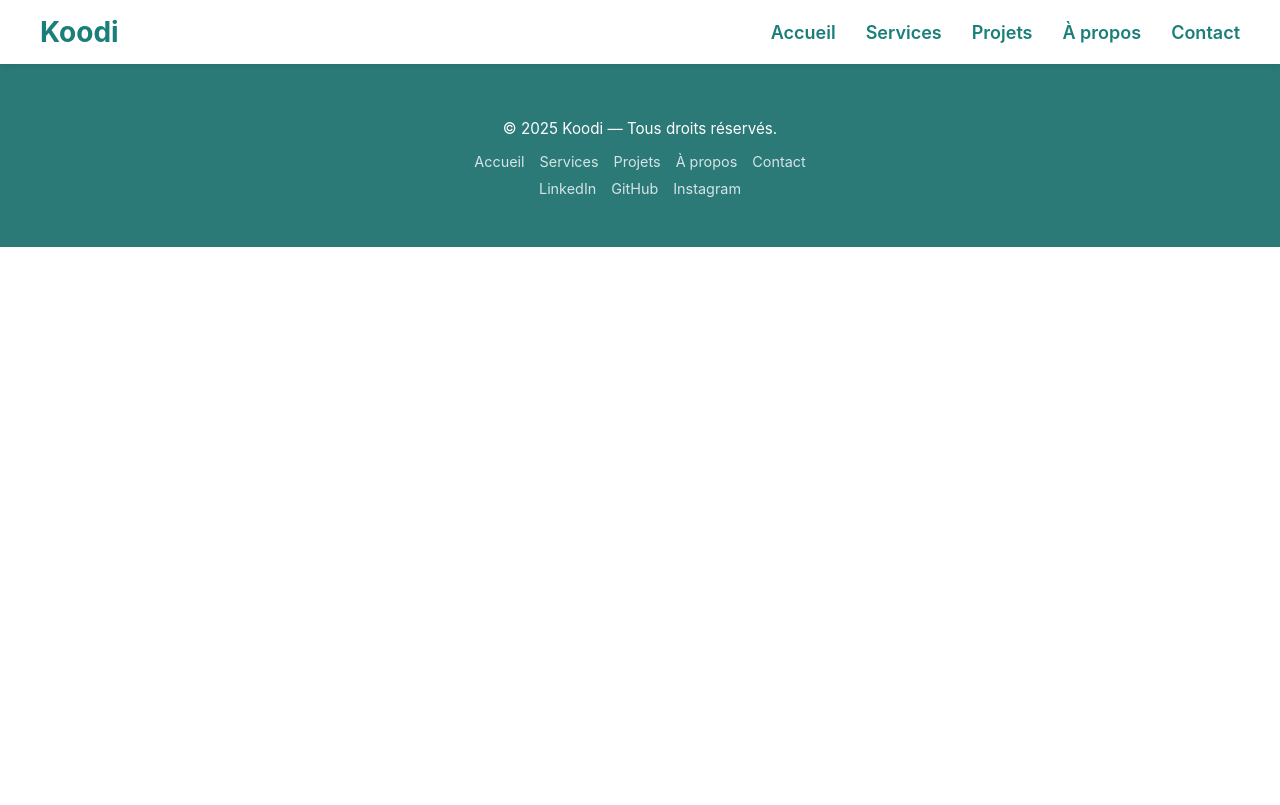
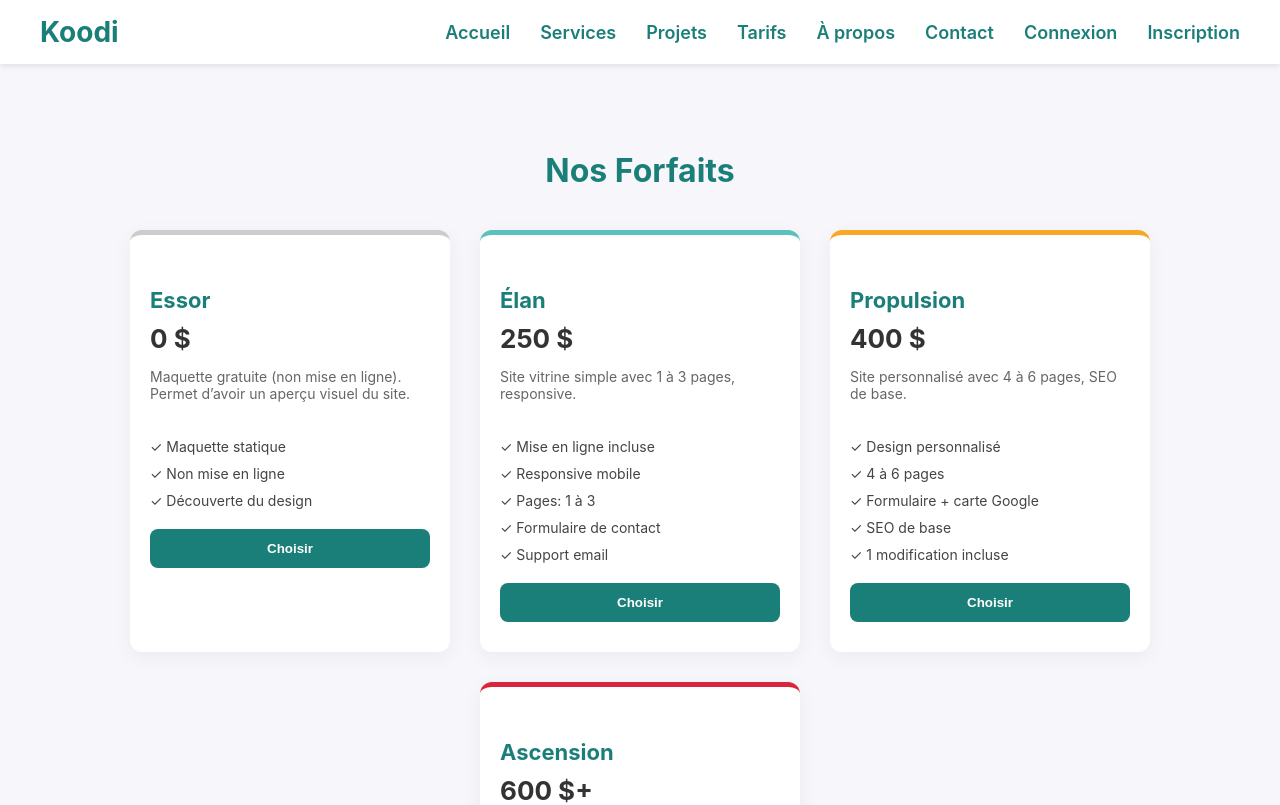
Before and after one commit to mirai12d/Projet_developpement_siteweb, a React (Create React App) app: page /tarifs in a window 1280 px wide. Shown: the top 805 px of the page. Built offline with nearby package versions, Linux system fonts and the light colour scheme.

Commit message:
ajout de tarifs + page connexion et inscription

```diff
--- a/src/App.jsx
+++ b/src/App.jsx
@@ -1,5 +1,6 @@
 import { BrowserRouter as Router, Routes, Route } from "react-router-dom";
 import ScrollToTop from './components/ScrollToTop';
+import Tarifs from './components/Tarifs';
 import Accueil from './components/Accueil';
 import Services from './components/Services';
 import Projects from './components/Projects';
@@ -7,6 +8,8 @@ import About from './components/About';
 import Contact from './components/Contact';
 import Header from './components/Header';
 import Footer from './components/Footer';
+import Login from './components/Login';
+import Signup from './components/Signup';
 
 function App() {
   return (
@@ -14,6 +17,9 @@ function App() {
       <ScrollToTop /> {/* ← UTILISÉ ici */}
       <Header />
       <Routes>
+      <Route path="/tarifs" element={<Tarifs />} />
+      <Route path="/login" element={<Login />} />
+      <Route path="/signup" element={<Signup />} />
         <Route path="/" element={<Accueil />} />
         <Route path="/services" element={<Services />} />
         <Route path="/projects" element={<Projects />} />
--- a/src/components/Footer.jsx
+++ b/src/components/Footer.jsx
@@ -11,6 +11,7 @@ const Footer = () => {
   <Link to="/">Accueil</Link>
   <Link to="/services">Services</Link>
   <Link to="/projects">Projets</Link>
+  <Link to="/tarifs">Tarifs</Link>
   <Link to="/about">À propos</Link>
   <Link to="/contact">Contact</Link>
 </div>
--- a/src/components/Header.jsx
+++ b/src/components/Header.jsx
@@ -11,11 +11,15 @@ function Header() {
         </div>
         <nav>
           <ul className="nav-links">
-            <li><Link to="/">Accueil</Link></li>
-            <li><Link to="/services">Services</Link></li>
-            <li><Link to="/projects">Projets</Link></li>
-            <li><Link to="/about">À propos</Link></li>
-            <li><Link to="/contact">Contact</Link></li>
+            <li><Link to="/" className="nav-item">Accueil</Link></li>
+            <li><Link to="/services" className="nav-item">Services</Link></li>
+            <li><Link to="/projects" className="nav-item">Projets</Link></li>
+            <li><Link to="/tarifs" className="nav-item">Tarifs</Link></li>
+            <li><Link to="/about" className="nav-item">À propos</Link></li>
+            <li><Link to="/contact" className="nav-item">Contact</Link></li>
+            <li><Link to="/login" className="nav-item">Connexion</Link></li>
+            <li><Link to="/signup" className="nav-item">Inscription</Link></li>
+
           </ul>
         </nav>
       </div>
--- /dev/null
+++ b/src/components/Login.css
@@ -0,0 +1,49 @@
+.auth-container {
+    max-width: 400px;
+    margin: 80px auto;
+    background: #ffffff;
+    padding: 40px 30px;
+    border-radius: 10px;
+    box-shadow: 0 8px 24px rgba(0, 0, 0, 0.05);
+    text-align: center;
+  }
+
+  .auth-container h2 {
+    margin-bottom: 20px;
+    color: #1b7f79;
+  }
+
+  .auth-container form {
+    display: flex;
+    flex-direction: column;
+  }
+
+  .auth-container input {
+    padding: 12px;
+    margin-bottom: 15px;
+    border: 1px solid #ccc;
+    border-radius: 8px;
+    font-size: 14px;
+  }
+
+  .auth-container button {
+    background-color: #1b7f79;
+    color: #fff;
+    border: none;
+    padding: 12px;
+    border-radius: 8px;
+    font-weight: bold;
+    font-size: 15px;
+    cursor: pointer;
+    transition: background 0.3s ease;
+  }
+
+  .auth-container button:hover {
+    background-color: #14665f;
+  }
+
+  .message {
+    margin-top: 15px;
+    font-size: 14px;
+    color: #555;
+  }
--- /dev/null
+++ b/src/components/Login.jsx
@@ -0,0 +1,45 @@
+import React, { useState } from 'react';
+import './Login.css';
+
+const Login = () => {
+  const [email, setEmail] = useState('');
+  const [password, setPassword] = useState('');
+  const [message, setMessage] = useState('');
+
+  const handleLogin = (e) => {
+    e.preventDefault();
+
+    const savedEmail = localStorage.getItem('userEmail');
+    const savedPassword = localStorage.getItem('userPassword');
+
+    if (email === savedEmail && password === savedPassword) {
+      setMessage("Connexion réussie !");
+    } else {
+      setMessage("Email ou mot de passe incorrect.");
+    }
+  };
+
+  return (
+    <div className="auth-container">
+      <h2>Connexion</h2>
+      <form onSubmit={handleLogin}>
+        <input
+          type="email"
+          placeholder="Adresse email"
+          value={email}
+          onChange={(e) => setEmail(e.target.value)}
+        />
+        <input
+          type="password"
+          placeholder="Mot de passe"
+          value={password}
+          onChange={(e) => setPassword(e.target.value)}
+        />
+        <button type="submit">Se connecter</button>
+      </form>
+      {message && <p className="message">{message}</p>}
+    </div>
+  );
+};
+
+export default Login;
--- /dev/null
+++ b/src/components/Signup.css
@@ -0,0 +1,49 @@
+.auth-container {
+    max-width: 400px;
+    margin: 80px auto;
+    background: #ffffff;
+    padding: 40px 30px;
+    border-radius: 10px;
+    box-shadow: 0 8px 24px rgba(0, 0, 0, 0.05);
+    text-align: center;
+  }
+
+  .auth-container h2 {
+    margin-bottom: 20px;
+    color: #1b7f79;
+  }
+
+  .auth-container form {
+    display: flex;
+    flex-direction: column;
+  }
+
+  .auth-container input {
+    padding: 12px;
+    margin-bottom: 15px;
+    border: 1px solid #ccc;
+    border-radius: 8px;
+    font-size: 14px;
+  }
+
+  .auth-container button {
+    background-color: #1b7f79;
+    color: #fff;
+    border: none;
+    padding: 12px;
+    border-radius: 8px;
+    font-weight: bold;
+    font-size: 15px;
+    cursor: pointer;
+    transition: background 0.3s ease;
+  }
+
+  .auth-container button:hover {
+    background-color: #14665f;
+  }
+
+  .message {
+    margin-top: 15px;
+    font-size: 14px;
+    color: #555;
+  }
--- /dev/null
+++ b/src/components/Signup.jsx
@@ -0,0 +1,40 @@
+import React, { useState } from 'react';
+import './Signup.css';
+
+const Signup = () => {
+  const [formData, setFormData] = useState({
+    nom: '',
+    prenom: '',
+    email: '',
+    motDePasse: '',
+    telephone: '',
+    entreprise: '',
+  });
+
+  const handleChange = (e) => {
+    setFormData({...formData, [e.target.name]: e.target.value });
+  };
+
+  const handleSubmit = (e) => {
+    e.preventDefault();
+    console.log('Inscription :', formData);
+    // Tu peux remplacer ce console.log par une requête API
+  };
+
+  return (
+    <div className="auth-container">
+      <h2>Inscription</h2>
+      <form onSubmit={handleSubmit}>
+        <input type="text" name="nom" placeholder="Nom" onChange={handleChange} required />
+        <input type="text" name="prenom" placeholder="Prénom" onChange={handleChange} required />
+        <input type="email" name="email" placeholder="Adresse email" onChange={handleChange} required />
+        <input type="password" name="motDePasse" placeholder="Mot de passe" onChange={handleChange} required />
+        <input type="tel" name="telephone" placeholder="Téléphone" onChange={handleChange} />
+        <input type="text" name="entreprise" placeholder="Nom de l'entreprise (facultatif)" onChange={handleChange} />
+        <button type="submit">Créer un compte</button>
+      </form>
+    </div>
+  );
+};
+
+export default Signup;
--- /dev/null
+++ b/src/components/Tarifs.css
@@ -0,0 +1,110 @@
+.tarifs-container {
+    padding: 60px 20px;
+    background-color: #f7f7fb;
+    text-align: center;
+  }
+
+  .tarifs-title {
+    font-size: 32px;
+    color: #1b7f79;
+    margin-bottom: 40px;
+  }
+
+  .forfaits-grid {
+    display: flex;
+    flex-wrap: wrap;
+    justify-content: center;
+    gap: 30px;
+  }
+
+  .forfait-card {
+    background: white;
+    border-radius: 12px;
+    box-shadow: 0 5px 20px rgba(0,0,0,0.05);
+    width: 280px;
+    padding: 30px 20px;
+    transition: transform 0.3s ease;
+    text-align: left;
+    position: relative;
+  }
+
+  .forfait-card:hover {
+    transform: translateY(-5px);
+  }
+
+  .forfait-card h3 {
+    font-size: 22px;
+    margin-bottom: 10px;
+    color: #1b7f79;
+  }
+
+  .forfait-card .prix {
+    font-size: 26px;
+    font-weight: bold;
+    margin: 10px 0;
+    color: #333;
+  }
+
+  .forfait-card .description {
+    font-size: 14px;
+    color: #666;
+    margin-bottom: 20px;
+    min-height: 50px;
+  }
+
+  .forfait-card ul {
+    list-style: none;
+    padding: 0;
+    margin-bottom: 20px;
+  }
+
+  .forfait-card li {
+    margin-bottom: 10px;
+    font-size: 14px;
+    color: #444;
+  }
+
+  .btn-tarif {
+    background-color: #1b7f79;
+    color: white;
+    border: none;
+    padding: 12px 20px;
+    border-radius: 8px;
+    cursor: pointer;
+    font-weight: 600;
+    width: 100%;
+    transition: background 0.3s ease;
+  }
+
+  .btn-tarif:hover {
+    background-color: #14665f;
+  }
+
+  /* Couleurs spécifiques par forfait */
+  .forfait-essor {
+    border-top: 5px solid #ccc;
+  }
+
+  .forfait-elan {
+    border-top: 5px solid #5bc0be;
+  }
+
+  .forfait-propulsion {
+    border-top: 5px solid #f9a826;
+  }
+
+  .forfait-ascension {
+    border-top: 5px solid #d7263d;
+  }
+
+  /* Responsive */
+  @media (max-width: 768px) {
+    .forfaits-grid {
+      flex-direction: column;
+      align-items: center;
+    }
+
+    .forfait-card {
+      width: 90%;
+    }
+  }
--- /dev/null
+++ b/src/components/Tarifs.jsx
@@ -0,0 +1,80 @@
+import React from 'react';
+import './Tarifs.css'; // Assure-toi de créer un fichier CSS associé si tu veux le styliser
+
+const Tarifs = () => {
+  const forfaits = [
+    {
+      nom: 'Essor',
+      prix: '0 $',
+      description: 'Maquette gratuite (non mise en ligne). Permet d’avoir un aperçu visuel du site.',
+      points: [
+        'Maquette statique',
+        'Non mise en ligne',
+        'Découverte du design',
+      ],
+      couleur: 'forfait-essor',
+    },
+    {
+      nom: 'Élan',
+      prix: '250 $',
+      description: 'Site vitrine simple avec 1 à 3 pages, responsive.',
+      points: [
+        'Mise en ligne incluse',
+        'Responsive mobile',
+        'Pages: 1 à 3',
+        'Formulaire de contact',
+        'Support email',
+      ],
+      couleur: 'forfait-elan',
+    },
+    {
+      nom: 'Propulsion',
+      prix: '400 $',
+      description: 'Site personnalisé avec 4 à 6 pages, SEO de base.',
+      points: [
+        'Design personnalisé',
+        '4 à 6 pages',
+        'Formulaire + carte Google',
+        'SEO de base',
+        '1 modification incluse',
+      ],
+      couleur: 'forfait-propulsion',
+    },
+    {
+      nom: 'Ascension',
+      prix: '600 $+',
+      description: 'Site complet sur mesure avec nom de domaine offert et SEO avancé.',
+      points: [
+        'Pages illimitées',
+        'Animations et effets',
+        'Nom de domaine 1 an inclus',
+        'SEO avancé',
+        'Support prioritaire',
+      ],
+      couleur: 'forfait-ascension',
+    },
+  ];
+
+  return (
+    <div className="tarifs-container">
+      <h2 className="tarifs-title">Nos Forfaits</h2>
+      <div className="forfaits-grid">
+        {forfaits.map((forfait, index) => (
+          <div className={`forfait-card ${forfait.couleur}`} key={index}>
+            <h3>{forfait.nom}</h3>
+            <p className="prix">{forfait.prix}</p>
+            <p className="description">{forfait.description}</p>
+            <ul>
+              {forfait.points.map((pt, i) => (
+                <li key={i}>✓ {pt}</li>
+              ))}
+            </ul>
+            <button className="btn-tarif">Choisir</button>
+          </div>
+        ))}
+      </div>
+    </div>
+  );
+};
+
+export default Tarifs;
```
Lines whose indentation alone changed are shown as unchanged.
